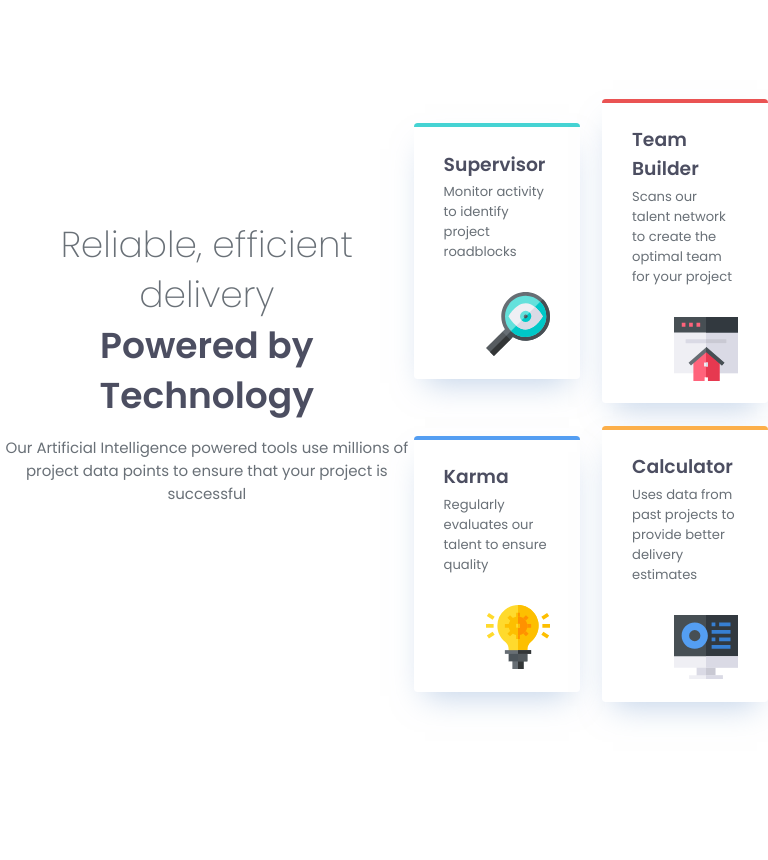
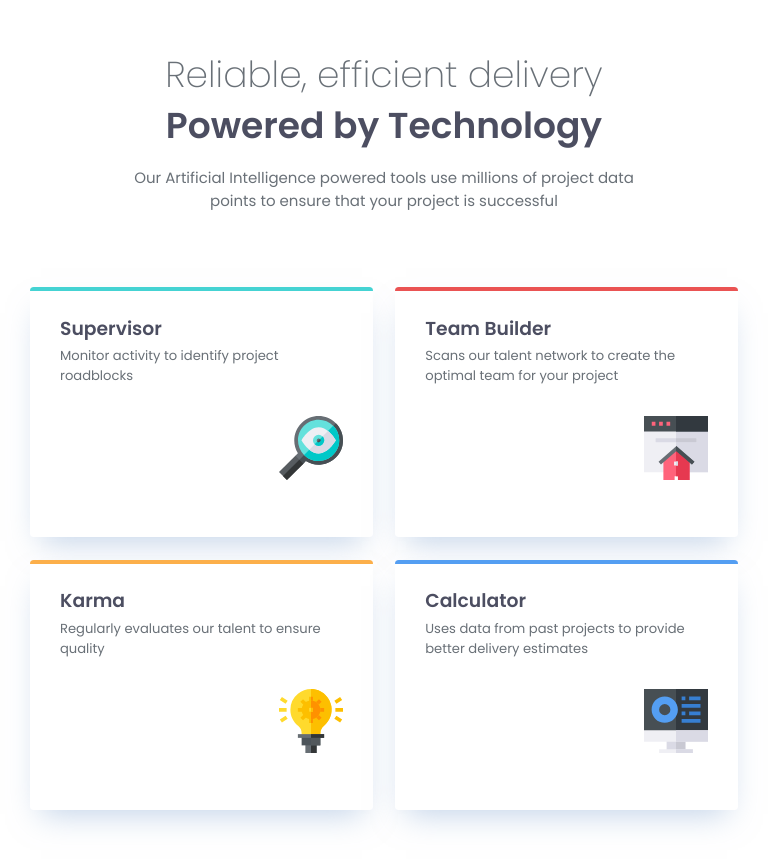
Before and after one commit to kristianusdianata/four-card, a plain HTML site: page index.html in a window 768 px wide. Before the commit the page ends 800 px from the top, so only its background shows below. Drawn offline with Linux system fonts and the light colour scheme.

Commit message:
updated css

```diff
--- a/style.css
+++ b/style.css
@@ -90,17 +90,11 @@ body {
   max-inline-size: 1440px;
   min-block-size: 100vh;
   display: flex;
-  flex-direction: row;
+  flex-direction: column;
   justify-content: center;
   align-items: center;
   justify-self: center;
-}
-
-.main-content {
-  display: flex;
-  flex-direction: column;
-  align-items: center;
-  padding: var(--spacing-md);
+  margin: var(--spacing-xl);
 }
 
 header {
@@ -170,28 +164,55 @@ main .card .img-container {
 }
 
 #card-3 {
+  grid-row: 2;
+  grid-column: 2;
+  align-items: center;
+  border-block-start: 4px solid var(--orange);
+}
+
+#card-4 {
   grid-row: 1 / span 2;
   grid-column: 3;
-  align-items: center;
   border-block-start: 4px solid var(--blue);
 }
 
-#card-4 {
-  grid-row: 2;
-  grid-column: 2;
-  border-block-start: 4px solid var(--orange);
+/* responsive large devices  */
+@media only screen and (max-width: 1024px) {
+  .container {
+    max-inline-size: 1024px;
+  }
+
+  main {
+    grid-template-columns: repeat(2, 1fr);
+  }
+
+  #card-1 {
+    grid-column: 1 / span 2;
+    grid-row: 1;
+    justify-self: center;
+  }
+
+  #card-2 {
+    grid-column: 1;
+    grid-row: 2;
+  }
+
+  #card-3 {
+    grid-column: 2;
+    grid-row: 2;
+  }
+
+  #card-4 {
+    grid-column: 1 / span 2;
+    grid-row: 3;
+    justify-self: center;
+  }
 }
 
 /* Medium devices responsive */
-@media only screen and (min-width: 600px) and (max-width: 768px) {
+@media (max-width: 768px) {
   .container {
     max-inline-size: 768px;
-  }
-
-  main {
-    inline-size: 95%;
-    display: grid;
-    grid-template-columns: repeat(2, 1fr);
   }
 
   #card-1 {
@@ -216,7 +237,7 @@ main .card .img-container {
 }
 
 /* Small devices repsonsive */
-@media only screen and (max-width: 600px) {
+@media (max-width: 600px) {
   .container {
     max-inline-size: 600px;
   }
```
